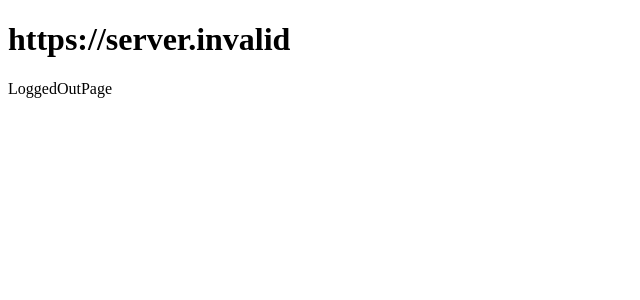
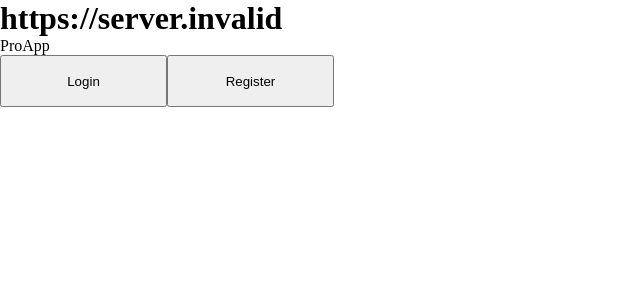
Before and after one commit to Nickk91/ProApp, a React (Vite) app in the folder client/: page /loggedout in a window 1280 px wide. Shown: the top 300 px of the page, without its empty margins (0-640 px from the left). Built offline with nearby package versions, Linux system fonts and the light colour scheme; no server answers.

Commit message:
created the skeleton of loggedout page, and respective css style sheets

```diff
--- a/client/src/index.css
+++ b/client/src/index.css
@@ -0,0 +1,4 @@
+* {
+  margin: 0;
+  padding: 0;
+}
--- a/client/src/pages/LoggedOutPage/LoggedOutPage.jsx
+++ b/client/src/pages/LoggedOutPage/LoggedOutPage.jsx
@@ -1,7 +1,17 @@
 import React from "react";
+import "../style/pagestyle.css";
+import "./loggedoutpage.css";
+const LoggedOutPage = () => {
+  return (
+    <section className="page">
+      <div className="hero">ProApp</div>
 
-const LoggedOutPage = () => {
-  return <div>LoggedOutPage</div>;
+      <div className="button-container">
+        <button className="login btn">Login</button>
+        <button className="register btn">Register</button>
+      </div>
+    </section>
+  );
 };
 
 export default LoggedOutPage;
--- /dev/null
+++ b/client/src/pages/LoggedOutPage/loggedoutpage.css
@@ -0,0 +1,11 @@
+.button-container {
+  width: 100%;
+}
+.btn {
+  width: 167px;
+  height: 52px;
+}
+
+.hero {
+  margin: 0 auto;
+}
--- /dev/null
+++ b/client/src/pages/style/pagestyle.css
@@ -0,0 +1,4 @@
+.page {
+  width: 375px;
+  height: 812px;
+}
```
